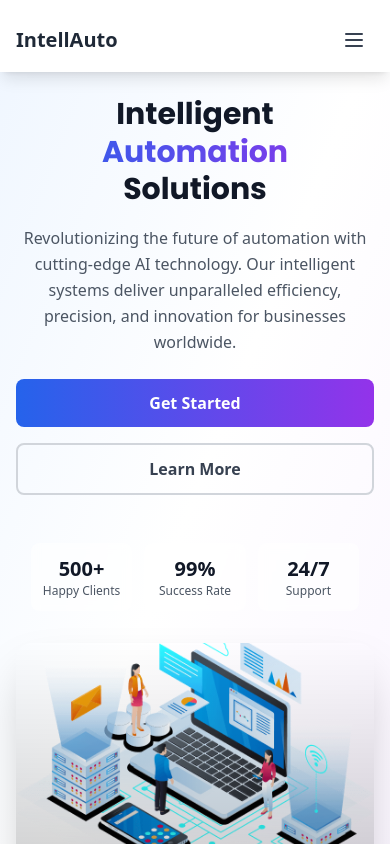
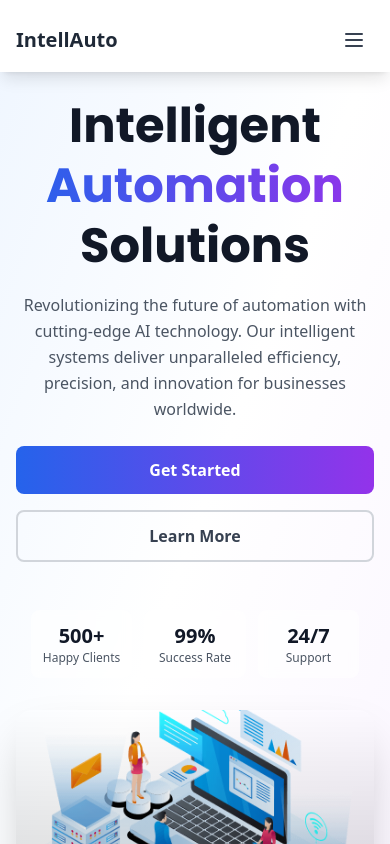
Before and after one commit to toseth97/intellAuto, a Next.js app: page / in a window 390 px wide. Shown: the top 844 px of the page. Built offline with nearby package versions, Linux system fonts and the light colour scheme.

Commit message:
`Updated h1 font size in Frontpage component`

```diff
--- a/app/components/Frontpage.js
+++ b/app/components/Frontpage.js
@@ -42,7 +42,7 @@ export default function Frontpage() {
                         className={`space-y-6 md:space-y-8 transition-all duration-1000 ${isVisible ? "opacity-100 translate-y-0" : "opacity-0 translate-y-10"} flex flex-col justify-center`}
                     >
                         <div className="space-y-4 text-center lg:text-left">
-                            <h1 className="text-3xl sm:text-4xl lg:text-6xl xl:text-7xl font-bold text-gray-900 leading-tight">
+                            <h1 className="text-5xl sm:text-4xl lg:text-6xl xl:text-7xl font-bold text-gray-900 leading-tight">
                                 Intelligent
                                 <span className="bg-gradient-to-r from-blue-600 to-purple-600 bg-clip-text text-transparent block">
                                     {" "}
```
